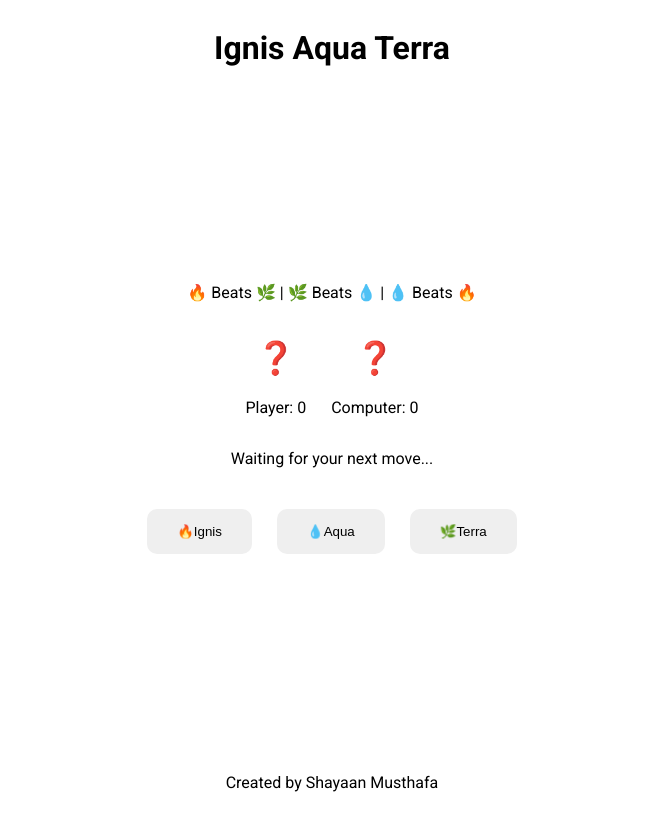
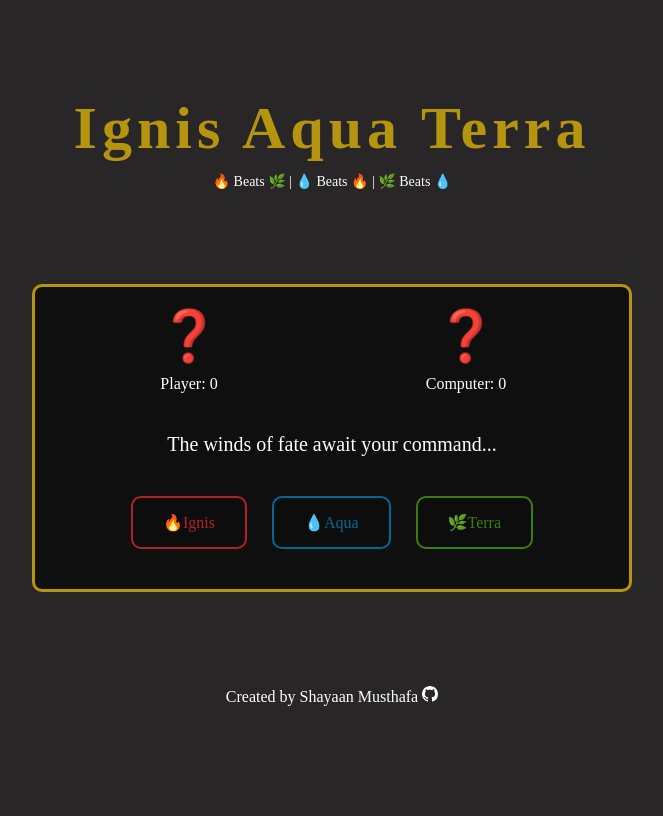
Before and after one commit to shayaan183/rock-paper-scissors, a plain HTML site: page index.html in a window 1280 px wide. Shown: the whole page, without its empty margins (308-971 px from the left). Drawn offline with Linux system fonts and the light colour scheme; a web font is replaced by a local one.

Commit message:
Improved UI styles for better aesthetics and cleaner design

```diff
--- a/index.html
+++ b/index.html
@@ -6,30 +6,28 @@
     <link rel="stylesheet" href="styles.css">
     <link rel="preconnect" href="https://fonts.googleapis.com">
     <link rel="preconnect" href="https://fonts.gstatic.com" crossorigin>
-    <link href="https://fonts.googleapis.com/css2?family=Roboto:ital,wght@0,100..900;1,100..900&display=swap" rel="stylesheet">
+    <link href="https://fonts.googleapis.com/css2?family=IM+Fell+French+Canon+SC&family=Pirata+One&family=Roboto:ital,wght@0,100..900;1,100..900&display=swap" rel="stylesheet">
     <title>Ignis Aqua Terra</title>
 </head>
 <body>
     <header>
-        <h1>Ignis Aqua Terra</h1>
+        <h1 class="title">Ignis Aqua Terra</h1>
+        <p class="rules">🔥 Beats 🌿 | 💧 Beats 🔥 | 🌿 Beats 💧</p>
     </header>
 
     <main>
-        <p>🔥 Beats 🌿 | 🌿 Beats 💧 | 💧 Beats 🔥</p>
+        <div class="scoreboard">
+            <div class="player">
+                <h1 id="player-icon" class="icon">❓</h1>
+                <p id="player-score" class="score">Player: 0</p>
+            </div>
+            <div class="computer">
+                <h1 id="computer-icon" class="icon">❓</h1>
+                <p id="computer-score" class="score">Computer: 0</p>
+            </div>
+        </div>
 
-        <div id="scoreboard">
-            <div class="scores">
-                <div class="player-score">
-                    <h1 id="player-icon">❓</h1>
-                    <p id="player-score">Player: 0</p>
-                </div>
-                <div class="computer-score">
-                    <h1 id="computer-icon">❓</h1>
-                    <p id="computer-score">Computer: 0</p>
-                </div>
-            </div>
-            <p id="result">Waiting for your next move...</p>
-        </div>
+        <p id="result">The winds of fate await your command...</p>
 
         <div class="choices">
             <button id="ignis">🔥Ignis</button>
@@ -40,7 +38,13 @@
 
 
     <footer>
-        <p>Created by Shayaan Musthafa</p>
+        <p>Created by
+            <a class="footer-link" href="https://github.com/shayaan183" target="_blank">Shayaan Musthafa
+                <svg xmlns="http://www.w3.org/2000/svg" width="16" height="16" fill="currentColor" class="bi bi-github" viewBox="0 0 16 16">
+                    <path d="M8 0C3.58 0 0 3.58 0 8c0 3.54 2.29 6.53 5.47 7.59.4.07.55-.17.55-.38 0-.19-.01-.82-.01-1.49-2.01.37-2.53-.49-2.69-.94-.09-.23-.48-.94-.82-1.13-.28-.15-.68-.52-.01-.53.63-.01 1.08.58 1.23.82.72 1.21 1.87.87 2.33.66.07-.52.28-.87.51-1.07-1.78-.2-3.64-.89-3.64-3.95 0-.87.31-1.59.82-2.15-.08-.2-.36-1.02.08-2.12 0 0 .67-.21 2.2.82.64-.18 1.32-.27 2-.27s1.36.09 2 .27c1.53-1.04 2.2-.82 2.2-.82.44 1.1.16 1.92.08 2.12.51.56.82 1.27.82 2.15 0 3.07-1.87 3.75-3.65 3.95.29.25.54.73.54 1.48 0 1.07-.01 1.93-.01 2.2 0 .21.15.46.55.38A8.01 8.01 0 0 0 16 8c0-4.42-3.58-8-8-8"/>
+                </svg>
+            </a>
+        </p>
     </footer>
     <script src="script.js"></script>
 </body>
--- a/styles.css
+++ b/styles.css
@@ -1,53 +1,129 @@
 * {
     box-sizing: border-box;
-    /* margin: 0;
-    padding: 0; */
-    /* border: 1px solid black; */
+    margin: 0;
+    padding: 0;
 }
 
 body {
-    font-family: "Roboto", sans-serif;
+    font-family: "IM Fell French Canon SC", serif;
+    background-color: #282626;
+    color: #ffffff;
     display: flex;
     flex-direction: column;
-    justify-content: space-between;
+    justify-content: space-evenly;
+    align-items: center;
     min-height: 100vh;
 }
 
 header {
-    display: flex;
-    justify-content: center;
+    text-align: center;
+    margin: 30px;
+}
+
+.title {
+    font-family: "Pirata One", serif;
+    font-size: 60px;
+    letter-spacing: 5px;
+    color: #b59410;
+}
+
+.rules {
+    font-size: 14px;
+    margin-top: 10px;
 }
 
 main {
-    display: flex;
-    justify-content: center;
-    align-items: center;
-    flex-direction: column;
+    background-color: #00000099;
+    border: 3px solid #b59410;
+    border-radius: 10px;
+    max-width: 600px;
+    width: 100%;
     text-align: center;
+    padding: 20px;
 }
 
-button {
-    padding: 15px 30px;
-    border: none;
-    border-radius: 10px;
-    cursor: pointer;
+.scoreboard {
+    display: flex;
+    justify-content: space-around;
 }
 
-.scores {
-    display: flex;
-    justify-content: center;
-    align-items: center;
-    gap: 25px;
+.icon {
+    font-size: 50px;
+    margin-bottom: 10px;
+}
+
+.score {
+    font-size: 16px;
+}
+
+#result {
+    margin: 40px 0px;
+    font-size: 20px;
 }
 
 .choices {
     display: flex;
     justify-content: center;
     gap: 25px;
-    padding: 25px;
+    margin: 20px;
+}
+
+button {
+    font-family: "IM Fell French Canon SC", serif;
+    padding: 15px 30px;
+    font-size: 16px;
+    border-radius: 10px;
+    background-color: #0e0d0d;
+    color: #ffffff;
+    cursor: pointer;
+    transition: transform 0.3s ease, box-shadow 0.3s ease;
+}
+
+
+button:hover {
+    transform: scale(1.05);
+}
+
+button:disabled {
+    transform: scale(1);
+    cursor: not-allowed;
+    filter: grayscale(75%);
+}
+
+#ignis {
+    border: 2px solid #b22222;
+    color: #b22222;
+}
+
+#ignis:hover {
+    box-shadow: 0 0 20px #b22222;
+}
+
+#aqua {
+    border: 2px solid #006994;
+    color: #006994;
+}
+
+#aqua:hover {
+    box-shadow: 0 0 20px #006994;
+}
+
+#terra {
+    border: 2px solid #388004;
+    color: #388004;
+}
+
+#terra:hover {
+    box-shadow: 0 0 20px #388004;
+}
+
+a {
+    text-decoration: none;
+    color: #ffffff;
+
 }
 
 footer {
-    display: flex;
-    justify-content: center;
+    text-align: center;
+    margin: 30px;
 }
```
